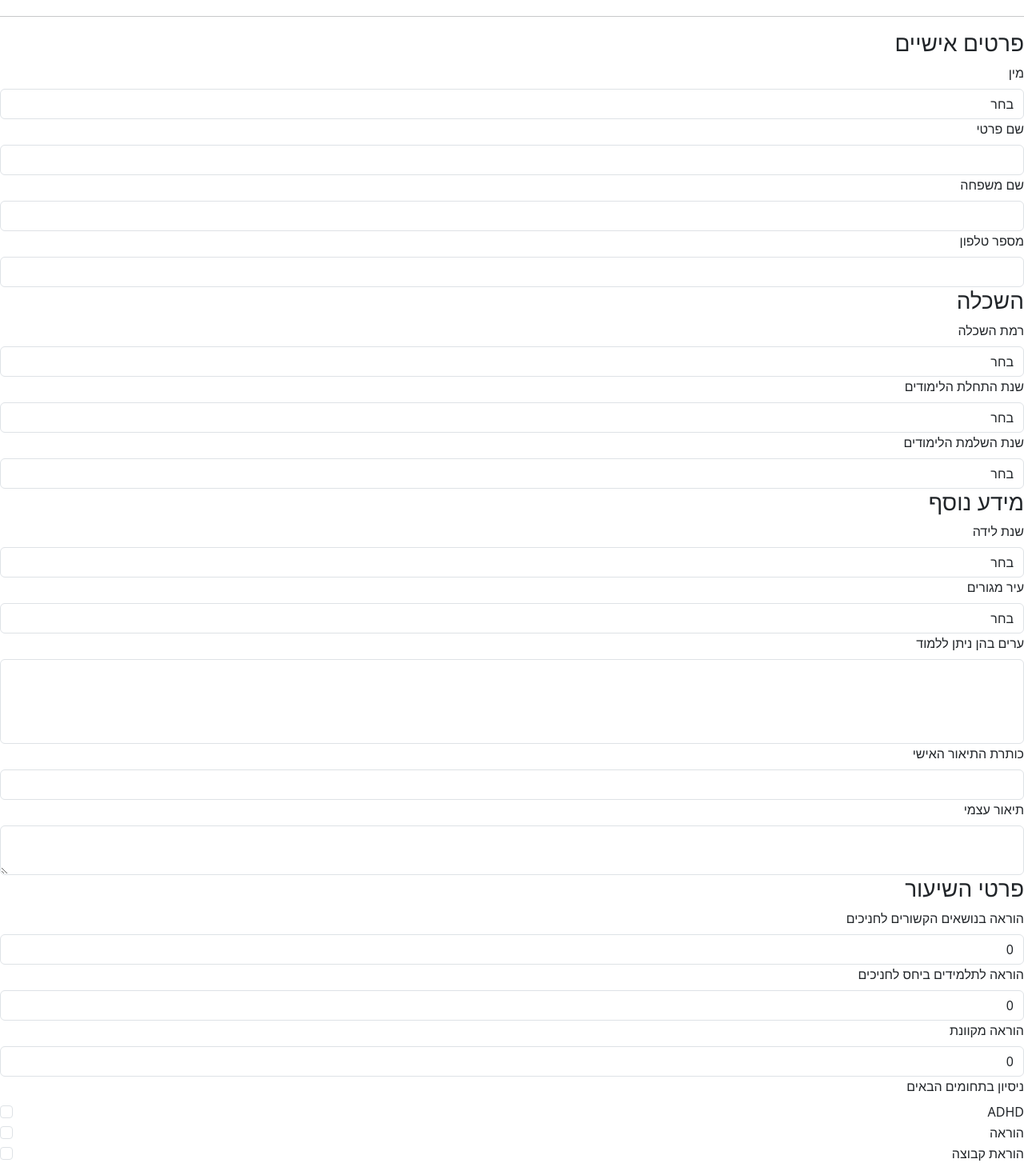
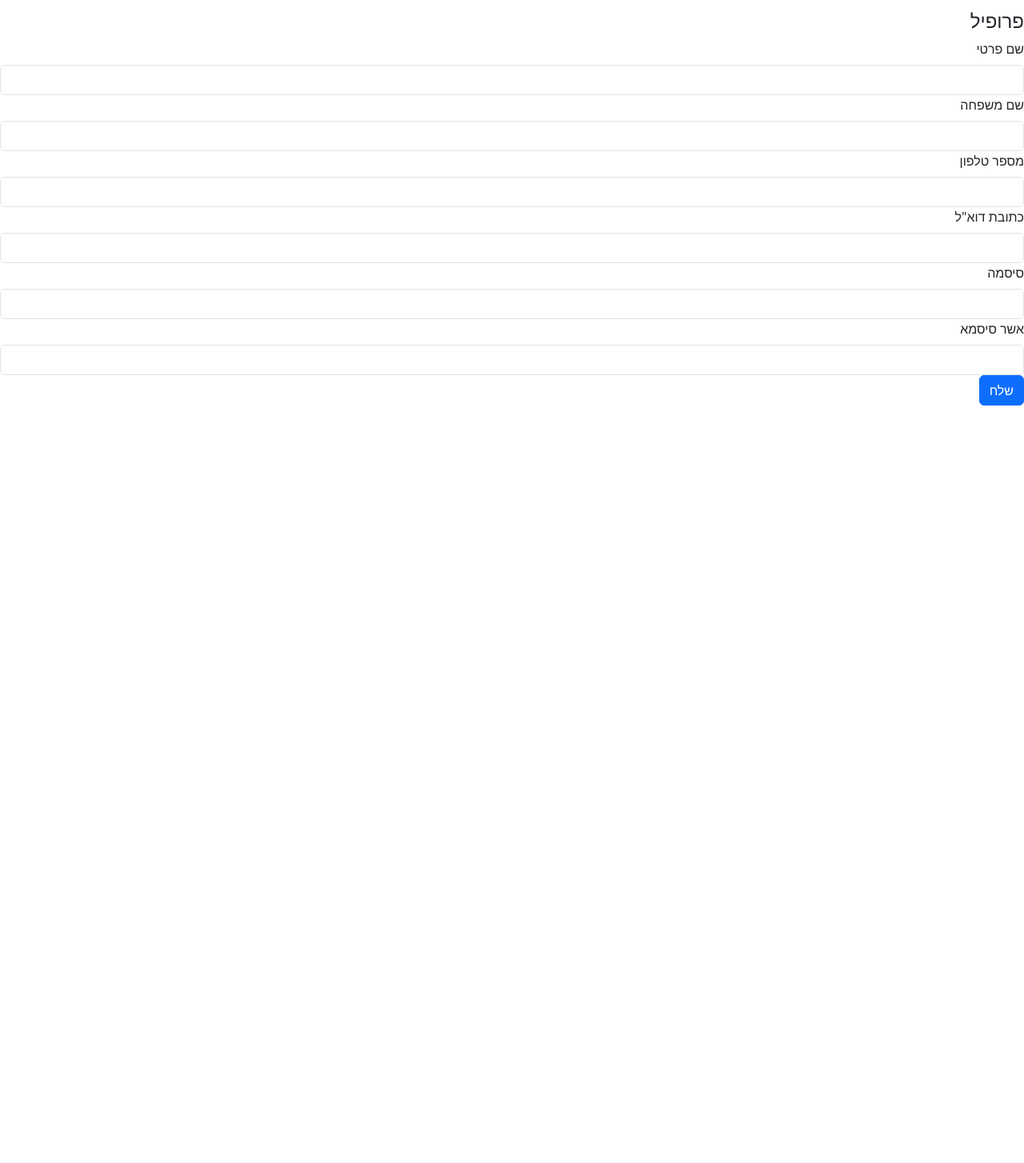
Before and after one commit to englefamily/MentorConnect, a React (Create React App) app in the folder frontend/mentor-connect-app/: page /registerMentor in a window 1280 px wide. Shown: the part 91-1545 px from the top of the page at 80% size. After the commit the page ends 800 px from the top, so only its background shows below. Built offline with nearby package versions, Linux system fonts and the light colour scheme.

Commit message:
fenish register student

```diff
--- a/frontend/mentor-connect-app/src/components/RegisterMentor.js
+++ b/frontend/mentor-connect-app/src/components/RegisterMentor.js
@@ -1,42 +1,112 @@
 import React, { useState } from 'react';
 import { Form, Button } from 'react-bootstrap';
+import { fetch_api } from '../helpers/api_request.js';
 
-const TeacherRegistrationForm = () => {
-  const [formData, setFormData] = useState({
-    gender: '',
-    first_name: '',
-    last_name: '',
-    phone_num: '',
-    education_level: '',
-    education_start: '',
-    education_completion: '',
-    year_of_birth: '',
-    city_residence: '',
-    study_cities: [],
-    self_description_title: '',
-    self_description_content: '',
-    teach_at_mentor: 0,
-    teach_at_student: 0,
-    teach_online: 0,
-    experience_with: [],
-    group_teaching: false
+const RegisterMentor = () => {
+  const [mentorCreated, setMentorCreated] = useState(false)
+  const [pw2, setPw2] = useState('');
+  const [errors, setErrors] = useState({});
+  const [mentorData, setMentorData] = useState({
+    user: {
+      email: "",
+      password: ""
+    },
+    study_cities: [
+    ],
+    gender: "",
+    first_name: "",
+    last_name: "",
+    phone_num: "",
+    education_level: "",
+    education_start: "",
+    education_completion: "",
+    year_of_birth: "",
+    city_residence: "",
+    self_description_title: "",
+    self_description_content: "",
+    teach_at_mentor: "",
+    teach_at_student: "",
+    teach_online: "",
+    experience_with: [
+    ],
+    group_teaching: true,
+    // students: [
+    //     1
+    // ],
+    sub_topics: [
+    ]
   });
+  const passwordRegex = /^(?=.*[a-zA-Z])(?=.*\d)(?=.*[!@#$%^&*()\-_=+{};:,<.>])(?!.*\s).{8,}$/;
+  const phoneNumberRegex = /^05\d{8}$/;
+
+
+  const validateField = (name, value) => {
+    let error = '';
+
+    // Validate required fields
+    if (name === 'phone_num' && !phoneNumberRegex.test(value)) {
+      error = 'מספר הפאלפון חייב להיות בעל 10 ספרות';
+    }
+
+    if (name === 'user.password' && !passwordRegex.test(value)) {
+      error = `כללי הסיסמה:
+            - מכילה לפחות 8 תווים
+            - מכילה לפחות אות אחת גדולה או קטנה (a-z או A-Z)
+            - מכילה לפחות מספר אחד (0-9)
+            - מכילה לפחות תו מיוחד אחד (!@#$%^&*()\-_=+{};:,<.>)
+            - אינה מכילה רווחים`;
+    }
+
+    if (value.trim() === '') {
+      error = 'שדה חובה';
+    }
+
+    // Validate confirm password
+    if (name === 'confirm_password' && value !== mentorData.user.password) {
+      error = 'הסיסמאות לא תואמות';
+    }
+
+    return error;
+  };
 
   const handleChange = (event) => {
-    const { name, value, type, checked } = event.target;
+    const { name, value } = event.target;
+    let error = validateField(name, value);
 
-    if (type === 'checkbox') {
-      const updatedValue = checked
-        ? [...formData[name], value]
-        : formData[name].filter((item) => item !== value);
+    setErrors((prevErrors) => {
+      if (name === 'user.password' && value === pw2) {
+        return {
+          ...prevErrors,
+          [name]: error,
+          confirm_password: ''
+        };
+      } else if (name === 'user.password' && pw2 && value !== pw2) {
+        return {
+          ...prevErrors,
+          [name]: error,
+          confirm_password: 'הסיסמאות לא תואמות'
+        };
+      } else {
+        return {
+          ...prevErrors,
+          [name]: error
+        };
+      }
+    });
 
-      setFormData((prevFormData) => ({
-        ...prevFormData,
-        [name]: updatedValue
+    if (name === 'confirm_password') {
+      setPw2(value);
+    } else if (name.startsWith('user.')) {
+      setMentorData((prevData) => ({
+        ...prevData,
+        user: {
+          ...prevData.user,
+          [name.substring(5)]: value
+        }
       }));
     } else {
-      setFormData((prevFormData) => ({
-        ...prevFormData,
+      setMentorData((prevData) => ({
+        ...prevData,
         [name]: value
       }));
     }
@@ -44,268 +114,343 @@ const TeacherRegistrationForm = () => {
 
   const handleSubmit = (event) => {
     event.preventDefault();
-    // TODO: Handle form submission
-    console.log(formData);
-    // Reset form
-    setFormData({
-      gender: '',
-      first_name: '',
-      last_name: '',
-      phone_num: '',
-      education_level: '',
-      education_start: '',
-      education_completion: '',
-      year_of_birth: '',
-      city_residence: '',
-      study_cities: [],
-      self_description_title: '',
-      self_description_content: '',
-      teach_at_mentor: 0,
-      teach_at_student: 0,
-      teach_online: 0,
-      experience_with: [],
-      group_teaching: false
+
+    let updatedErrors = {};
+
+    Object.entries(mentorData).forEach(([name, value]) => {
+      if (name === 'user') {
+        Object.entries(value).forEach(([name, value]) => {
+          const error = validateField('user.' + name, value);
+          if (error !== '') {
+            updatedErrors['user.' + name] = error;
+          }
+        });
+      } else {
+        const error = validateField(name, value);
+        if (error !== '') {
+          updatedErrors[name] = error;
+        }
+      }
+      const error = validateField('confirm_password', pw2);
+      if (error !== '') {
+        updatedErrors['confirm_password'] = error;
+      }
     });
+    setErrors(updatedErrors);
+
+    if (Object.keys(updatedErrors).length === 0) {
+      fetch_api('mentor', 'POST', mentorData)
+        .then((response) => {
+          setMentorCreated(true)
+          console.log(response);
+        })
+        .catch((response) => {
+          let phone_num_error = '';
+          let email_error = '';
+          const error = response.response.data.error;
+
+          if (
+            error?.user?.email != undefined &&
+            error?.user?.email[0] === 'user with this email address already exists.'
+          ) {
+            email_error = 'המייל כבר קיים במערכת';
+          }
+          if (
+            error?.phone_num != undefined &&
+            error?.phone_num[0] === 'student with this phone num already exists.'
+          ) {
+            phone_num_error = 'מספר הפאלפון כבר קיים במערכת';
+          }
+
+          setErrors((prevErrors) => ({
+            ...prevErrors,
+            ['user.email']: email_error,
+            ['phone_num']: phone_num_error
+          }));
+        });
+    }
   };
 
   return (
-    <div>
-      <h2 style={{textAlign: 'right'}}>טופס הרשמה למורה</h2>
-      <hr/>
+    <div className="registration-form">
+      <h2 style={{ textAlign: 'right' }}>טופס הרשמה</h2>
       <Form onSubmit={handleSubmit} dir='rtl'>
-        {/* Personal Information */}
-        <h3>פרטים אישיים</h3>
-        <Form.Group controlId="gender">
+        <h4>פרופיל</h4>
+        {/* First Name */}
+        <Form.Group controlId="firstName">
+          <Form.Label>שם פרטי</Form.Label>
+          <Form.Control
+            type="text"
+            name="first_name"
+            value={mentorData.first_name}
+            onChange={handleChange}
+            onBlur={handleChange}
+          />
+          {errors.first_name && <Form.Text className="text-danger">{errors.first_name}</Form.Text>}
+        </Form.Group>
+
+        {/* Last Name */}
+        <Form.Group controlId="lastName">
+          <Form.Label>שם משפחה</Form.Label>
+          <Form.Control
+            type="text"
+            name="last_name"
+            value={mentorData.last_name}
+            onChange={handleChange}
+            onBlur={handleChange}
+          />
+          {errors.last_name && <Form.Text className="text-danger">{errors.last_name}</Form.Text>}
+        </Form.Group>
+
+        {/* Phone Number */}
+        <Form.Group controlId="phoneNum">
+          <Form.Label>מספר טלפון</Form.Label>
+          <Form.Control
+            type="tel"
+            name="phone_num"
+            value={mentorData.phone_num}
+            onChange={handleChange}
+            onBlur={handleChange}
+          />
+          {errors.phone_num && <Form.Text className="text-danger">{errors.phone_num}</Form.Text>}
+        </Form.Group>
+        <Form.Group controlId="email">
+          <Form.Label>כתובת דוא"ל</Form.Label>
+          <Form.Control
+            type="email"
+            name="user.email"
+            value={mentorData.user.email}
+            onChange={handleChange}
+            onBlur={handleChange}
+          />
+          {errors['user.email'] && <Form.Text className="text-danger">{errors['user.email']}</Form.Text>}
+        </Form.Group>
+
+        <Form.Group controlId="user.password">
+          <Form.Label>סיסמה</Form.Label>
+          <Form.Control
+            type="password"
+            name="user.password"
+            value={mentorData.user.password}
+            onChange={handleChange}
+            onBlur={handleChange}
+          />
+          {errors['user.password'] && <Form.Text className="text-danger">{errors['user.password']}</Form.Text>}
+        </Form.Group>
+
+        <Form.Group controlId="confirmPassword">
+          <Form.Label>אשר סיסמא</Form.Label>
+          <Form.Control
+            type="password"
+            name="confirm_password"
+            value={pw2}
+            onChange={handleChange}
+            onBlur={handleChange}
+          />
+          {errors.confirm_password && <Form.Text className="text-danger">{errors.confirm_password}</Form.Text>}
+        </Form.Group>
+
+        {/* Study Cities */}
+        {/* <Form.Group controlId="studyCities">
+          <Form.Label>ערים לימוד</Form.Label>
+          <Form.Control
+            as="select"
+            name="studyCities"
+            multiple
+            value={mentorData.studyCities}
+            onChange={handleChange}
+          >
+            <option value="Tel Aviv-Yafo">תל אביב-יפו</option>
+            <option value="Jerusalem">ירושלים</option>
+          </Form.Control>
+          {errors.studyCities && <Form.Text className="text-danger">{errors.studyCities}</Form.Text>}
+        </Form.Group> */}
+
+        {/* Gender */}
+        {/* <Form.Group controlId="gender">
           <Form.Label>מין</Form.Label>
           <Form.Control
             as="select"
             name="gender"
-            value={formData.gender}
+            value={mentorData.gender}
             onChange={handleChange}
-            required
           >
-            <option value="">בחר</option>
+            <option value="">בחר מין</option>
             <option value="male">זכר</option>
             <option value="female">נקבה</option>
           </Form.Control>
-        </Form.Group>
+          {errors.gender && <Form.Text className="text-danger">{errors.gender}</Form.Text>}
+        </Form.Group> */}
 
-        <Form.Group controlId="first_name">
-          <Form.Label>שם פרטי</Form.Label>
-          <Form.Control
-            type="text"
-            name="first_name"
-            value={formData.first_name}
-            onChange={handleChange}
-            required
-          />
-        </Form.Group>
-
-        <Form.Group controlId="last_name">
-          <Form.Label>שם משפחה</Form.Label>
-          <Form.Control
-            type="text"
-            name="last_name"
-            value={formData.last_name}
-            onChange={handleChange}
-            required
-          />
-        </Form.Group>
-
-        <Form.Group controlId="phone_num">
-          <Form.Label>מספר טלפון</Form.Label>
-          <Form.Control
-            type="tel"
-            name="phone_num"
-            value={formData.phone_num}
-            onChange={handleChange}
-            required
-          />
-        </Form.Group>
-
-        {/* Education */}
-        <h3>השכלה</h3>
-        <Form.Group controlId="education_level">
+        {/* Education Level */}
+        {/* <Form.Group controlId="educationLevel">
           <Form.Label>רמת השכלה</Form.Label>
           <Form.Control
             as="select"
-            name="education_level"
-            value={formData.education_level}
+            name="educationLevel"
+            value={mentorData.educationLevel}
             onChange={handleChange}
-            required
           >
-            <option value="">בחר</option>
-            {/* Add education level options */}
+            <option value="">בחר רמת השכלה</option>
           </Form.Control>
-        </Form.Group>
+          {errors.educationLevel && <Form.Text className="text-danger">{errors.educationLevel}</Form.Text>}
+        </Form.Group> */}
 
-        <Form.Group controlId="education_start">
-          <Form.Label>שנת התחלת הלימודים</Form.Label>
+        {/* Education Start */}
+        {/* <Form.Group controlId="educationStart">
+          <Form.Label>תחילת לימודים</Form.Label>
           <Form.Control
             as="select"
-            name="education_start"
-            value={formData.education_start}
+            name="educationStart"
+            value={mentorData.educationStart}
             onChange={handleChange}
-            required
           >
-            <option value="">בחר</option>
-            {/* Add education start options */}
+            <option value="">בחר שנת התחלת לימודים</option>
           </Form.Control>
-        </Form.Group>
+          {errors.educationStart && <Form.Text className="text-danger">{errors.educationStart}</Form.Text>}
+        </Form.Group> */}
 
-        <Form.Group controlId="education_completion">
-          <Form.Label>שנת השלמת הלימודים</Form.Label>
+        {/* Education Completion */}
+        {/* <Form.Group controlId="educationCompletion">
+          <Form.Label>סיום לימודים</Form.Label>
           <Form.Control
             as="select"
-            name="education_completion"
-            value={formData.education_completion}
+            name="educationCompletion"
+            value={mentorData.educationCompletion}
             onChange={handleChange}
-            required
           >
-            <option value="">בחר</option>
-            {/* Add education completion options */}
+            <option value="">בחר שנת סיום לימודים</option>
           </Form.Control>
-        </Form.Group>
+          {errors.educationCompletion && <Form.Text className="text-danger">{errors.educationCompletion}</Form.Text>}
+        </Form.Group> */}
 
-        {/* Additional Information */}
-        <h3>מידע נוסף</h3>
-        <Form.Group controlId="year_of_birth">
+        {/* Year of Birth */}
+        {/* <Form.Group controlId="yearOfBirth">
           <Form.Label>שנת לידה</Form.Label>
           <Form.Control
             as="select"
-            name="year_of_birth"
-            value={formData.year_of_birth}
+            name="yearOfBirth"
+            value={mentorData.yearOfBirth}
             onChange={handleChange}
-            required
           >
-            <option value="">בחר</option>
-            {/* Add year of birth options */}
+            <option value="">בחר שנת לידה</option>
           </Form.Control>
-        </Form.Group>
+          {errors.yearOfBirth && <Form.Text className="text-danger">{errors.yearOfBirth}</Form.Text>}
+        </Form.Group> */}
 
-        <Form.Group controlId="city_residence">
+        {/* City of Residence */}
+        {/* <Form.Group controlId="cityResidence">
           <Form.Label>עיר מגורים</Form.Label>
           <Form.Control
             as="select"
-            name="city_residence"
-            value={formData.city_residence}
+            name="cityResidence"
+            value={mentorData.cityResidence}
             onChange={handleChange}
-            required
           >
-            <option value="">בחר</option>
-            {/* Add city residence options */}
+            <option value="">בחר עיר מגורים</option>
           </Form.Control>
-        </Form.Group>
+          {errors.cityResidence && <Form.Text className="text-danger">{errors.cityResidence}</Form.Text>}
+        </Form.Group> */}
 
-        <Form.Group controlId="study_cities">
-          <Form.Label>ערים בהן ניתן ללמוד</Form.Label>
-          <Form.Control
-            as="select"
-            name="study_cities"
-            value={formData.study_cities}
-            onChange={handleChange}
-            multiple
-            required
-          >
-            {/* Add study cities options */}
-          </Form.Control>
-        </Form.Group>
-
-        <Form.Group controlId="self_description_title">
-          <Form.Label>כותרת התיאור האישי</Form.Label>
+        {/* Self Description Title */}
+        {/* <Form.Group controlId="selfDescriptionTitle">
+          <Form.Label>כותרת תיאור עצמי</Form.Label>
           <Form.Control
             type="text"
-            name="self_description_title"
-            value={formData.self_description_title}
+            name="selfDescriptionTitle"
+            value={mentorData.selfDescriptionTitle}
             onChange={handleChange}
-            required
           />
-        </Form.Group>
+          {errors.selfDescriptionTitle && <Form.Text className="text-danger">{errors.selfDescriptionTitle}</Form.Text>}
+        </Form.Group> */}
 
-        <Form.Group controlId="self_description_content">
+        {/* Self Description Content */}
+        {/* <Form.Group controlId="selfDescriptionContent">
           <Form.Label>תיאור עצמי</Form.Label>
           <Form.Control
             as="textarea"
-            name="self_description_content"
-            value={formData.self_description_content}
+            rows={4}
+            name="selfDescriptionContent"
+            value={mentorData.selfDescriptionContent}
             onChange={handleChange}
-            required
           />
-        </Form.Group>
+          {errors.selfDescriptionContent && <Form.Text className="text-danger">{errors.selfDescriptionContent}</Form.Text>}
+        </Form.Group> */}
 
-        {/* Teaching Experience */}
-        <h3>פרטי השיעור</h3>
-        <Form.Group controlId="teach_at_mentor">
-          <Form.Label>הוראה בנושאים הקשורים לחניכים</Form.Label>
+        {/* Teach at Mentor */}
+        {/* <Form.Group controlId="teachAtMentor">
+          <Form.Label>לימוד עם מנטור (בש"ח)</Form.Label>
           <Form.Control
             type="number"
-            name="teach_at_mentor"
-            value={formData.teach_at_mentor}
+            step="0.01"
+            name="teachAtMentor"
+            value={mentorData.teachAtMentor}
             onChange={handleChange}
-            step="0.01"
-            min="0"
-            max="100"
-            required
           />
-        </Form.Group>
+          {errors.teachAtMentor && <Form.Text className="text-danger">{errors.teachAtMentor}</Form.Text>}
+        </Form.Group> */}
 
-        <Form.Group controlId="teach_at_student">
-          <Form.Label>הוראה לתלמידים ביחס לחניכים</Form.Label>
+        {/* Teach at Student */}
+        {/* <Form.Group controlId="teachAtStudent">
+          <Form.Label>לימוד עם תלמיד (בש"ח)</Form.Label>
           <Form.Control
             type="number"
-            name="teach_at_student"
-            value={formData.teach_at_student}
+            step="0.01"
+            name="teachAtStudent"
+            value={mentorData.teachAtStudent}
             onChange={handleChange}
-            step="0.01"
-            min="0"
-            max="100"
-            required
           />
-        </Form.Group>
+          {errors.teachAtStudent && <Form.Text className="text-danger">{errors.teachAtStudent}</Form.Text>}
+        </Form.Group> */}
 
-        <Form.Group controlId="teach_online">
-          <Form.Label>הוראה מקוונת</Form.Label>
+        {/* Teach Online */}
+        {/* <Form.Group controlId="teachOnline">
+          <Form.Label>לימוד מקוון (בש"ח)</Form.Label>
           <Form.Control
             type="number"
-            name="teach_online"
-            value={formData.teach_online}
+            step="0.01"
+            name="teachOnline"
+            value={mentorData.teachOnline}
             onChange={handleChange}
-            step="0.01"
-            min="0"
-            max="100"
-            required
           />
-        </Form.Group>
+          {errors.teachOnline && <Form.Text className="text-danger">{errors.teachOnline}</Form.Text>}
+        </Form.Group> */}
 
-        {/* Experience with */}
-        <Form.Group controlId="experience_with">
-          <Form.Label>ניסיון בתחומים הבאים</Form.Label>
+        {/* Experience With */}
+        {/* <Form.Group controlId="experienceWith">
+          <Form.Label>ניסיון ב</Form.Label>
+          <Form.Check
+            inline
+            label="ADHD"
+            type="checkbox"
+            name="experienceWith"
+            value="adhd"
+            checked={mentorData.experienceWith.includes('adhd')}
+            onChange={handleChange}
+          />
+          <Form.Check
+            inline
+            label="לימוד"
+            type="checkbox"
+            name="experienceWith"
+            value="teaching"
+            checked={mentorData.experienceWith.includes('teaching')}
+            onChange={handleChange}
+          />
+          {errors.experienceWith && <Form.Text className="text-danger">{errors.experienceWith}</Form.Text>}
+        </Form.Group> */}
+
+        {/* Group Teaching */}
+        {/* <Form.Group controlId="groupTeaching">
           <Form.Check
             type="checkbox"
-            name="experience_with"
-            value="adhd"
-            label="ADHD"
-            onChange={handleChange}
-            style={{alignItems: 'flex-end'}}
-          />
-          <Form.Check
-            type="checkbox"
-            name="experience_with"
-            value="teaching"
-            label="הוראה"
+            label="לימוד קבוצתי"
+            name="groupTeaching"
+            checked={mentorData.groupTeaching}
             onChange={handleChange}
           />
-        </Form.Group>
-
-        <Form.Group controlId="group_teaching">
-          <Form.Check
-            type="checkbox"
-            name="group_teaching"
-            label="הוראת קבוצה"
-            checked={formData.group_teaching}
-            onChange={handleChange}
-          />
-        </Form.Group>
+          {errors.groupTeaching && <Form.Text className="text-danger">{errors.groupTeaching}</Form.Text>}
+        </Form.Group> */}
 
         <Button variant="primary" type="submit">
           שלח
@@ -315,4 +460,4 @@ const TeacherRegistrationForm = () => {
   );
 };
 
-export default TeacherRegistrationForm;
+export default RegisterMentor;
--- a/frontend/mentor-connect-app/src/components/RegisterStudent.js
+++ b/frontend/mentor-connect-app/src/components/RegisterStudent.js
@@ -17,12 +17,14 @@ function RegisterStudent() {
         phone_num: ''
     });
     const passwordRegex = /^(?=.*[a-zA-Z])(?=.*\d)(?=.*[!@#$%^&*()\-_=+{};:,<.>])(?!.*\s).{8,}$/;
+    const phoneNumberRegex = /^05\d{8}$/;
+
 
     const validateField = (name, value) => {
         let error = '';
 
         // Validate required fields
-        if (name === 'phone_num' && value.length !== 10) {
+        if (name === 'phone_num' && !phoneNumberRegex.test(value)) {
             error = 'מספר הפאלפון חייב להיות בעל 10 ספרות';
         }
 
```
